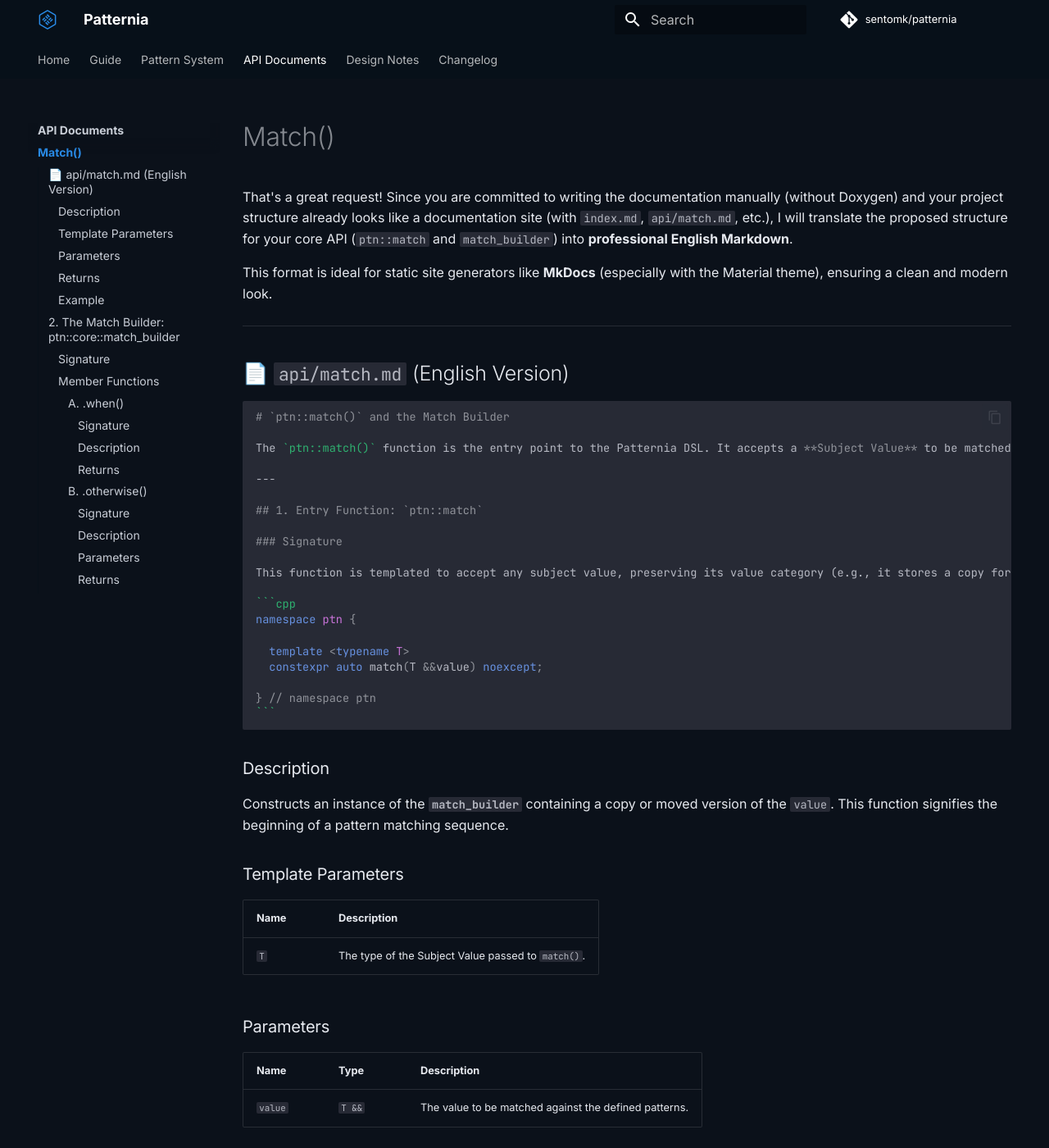
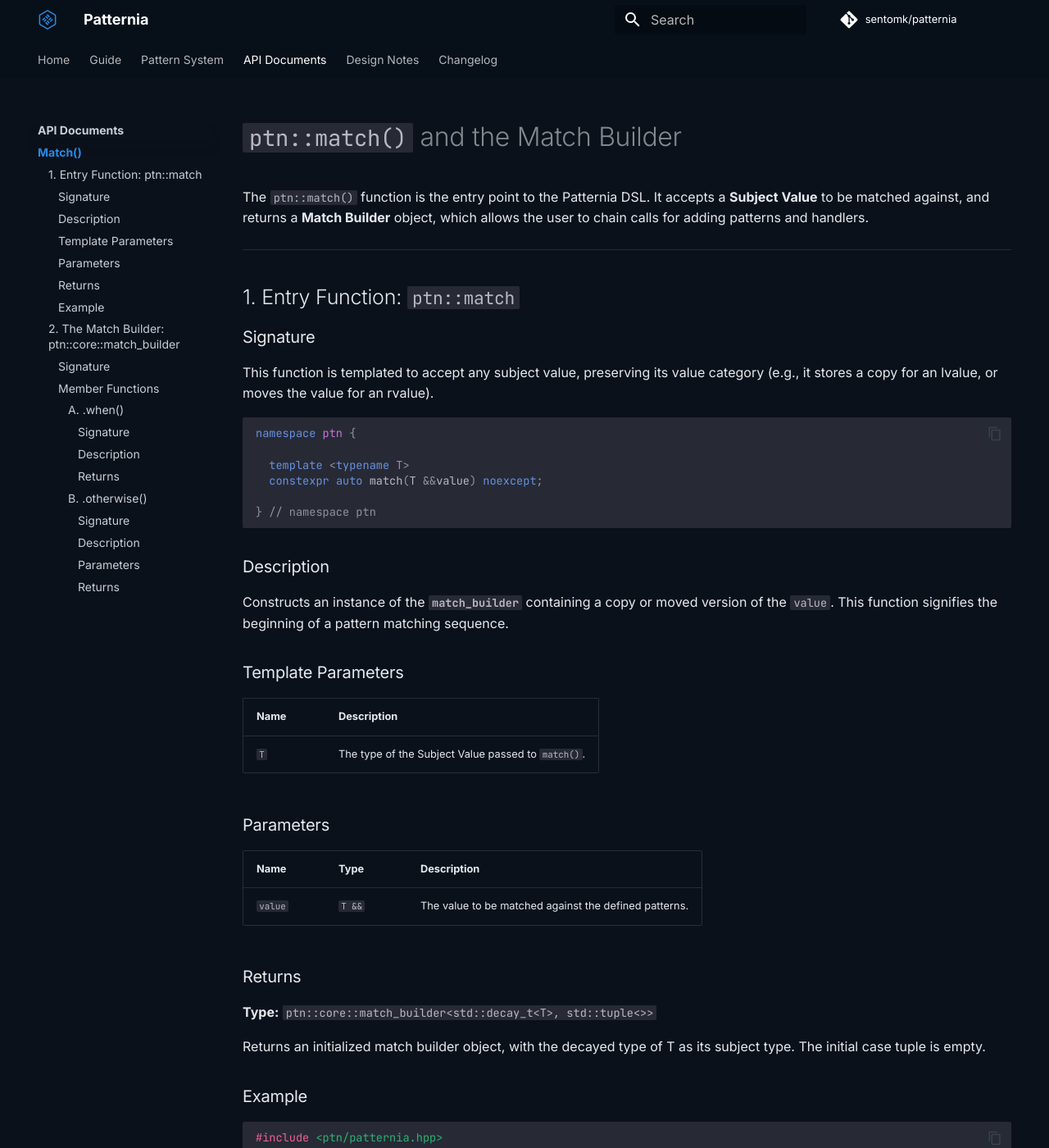
Before and after one commit to sentomk/patternia, an MkDocs documentation site: the page built from docs/api/match.md, in a window 1280 px wide and 1400 px high. Shown: the whole window at 82% size. Built offline with MkDocs 1.6.1 and Material for MkDocs 9.7.7, drawn with Linux system fonts in a browser that asks for light colours; comment, search, counter and statistics services are not loaded.

Commit message:
docs: update api documents.

`````diff
--- a/docs/api/match.md
+++ b/docs/api/match.md
@@ -1,12 +1,3 @@
-That's a great request\! Since you are committed to writing the documentation manually (without Doxygen) and your project structure already looks like a documentation site (with `index.md`, `api/match.md`, etc.), I will translate the proposed structure for your core API (`ptn::match` and `match_builder`) into **professional English Markdown**.
-
-This format is ideal for static site generators like **MkDocs** (especially with the Material theme), ensuring a clean and modern look.
-
----
-
-## 📄 `api/match.md` (English Version)
-
-````markdown
 # `ptn::match()` and the Match Builder
 
 The `ptn::match()` function is the entry point to the Patternia DSL. It accepts a **Subject Value** to be matched against, and returns a **Match Builder** object, which allows the user to chain calls for adding patterns and handlers.
@@ -27,7 +18,6 @@
 
 } // namespace ptn
 ```
-````
 
 ### Description
 
@@ -138,7 +128,3 @@
 **Type:** `R` (The common type of all handlers' return values)
 
 Returns the result of the first successful pattern's handler, or the result of the `fallback` handler.
-
-```
-
-```
`````
